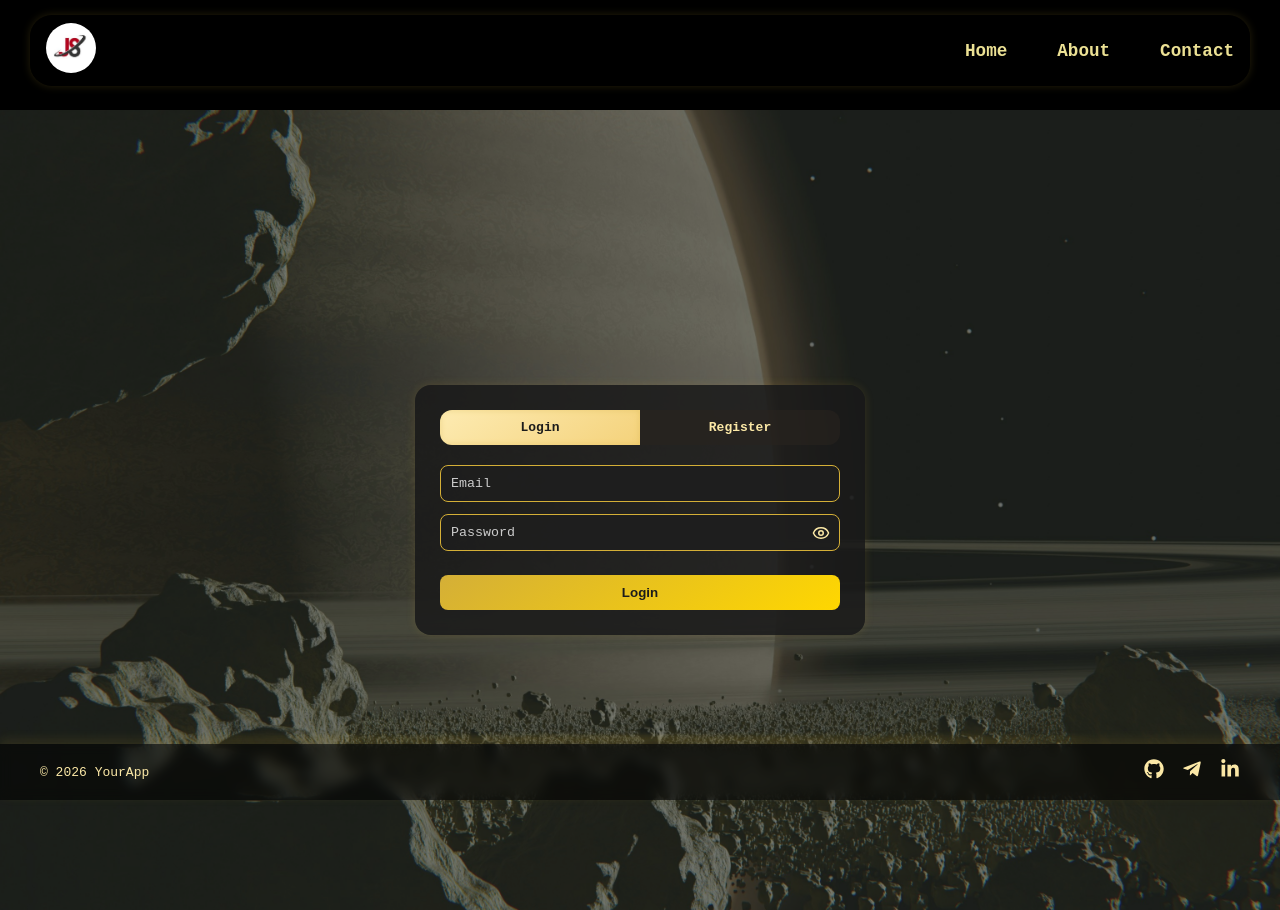
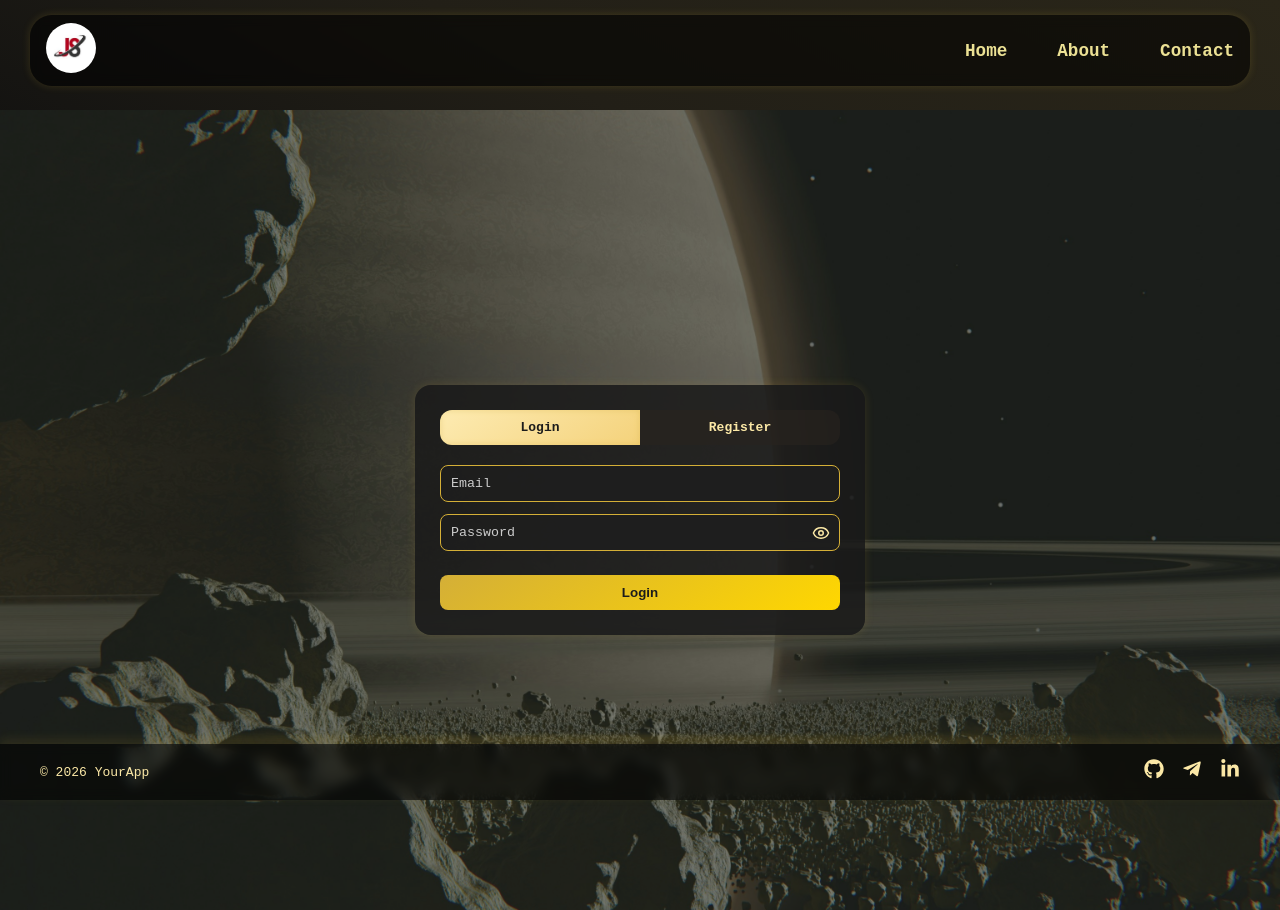
Before and after one commit to Ashot-js/Portfolio, a React (Vite) app: page /auth in a window 1280 px wide. Built offline with nearby package versions, Linux system fonts and the light colour scheme.

Commit message:
update indec.css

```diff
--- a/src/index.css
+++ b/src/index.css
@@ -5,11 +5,29 @@
   box-sizing: border-box;
 }
 
-/* Корневой элемент приложения */
 #root {
   display: flex;
+  /* Используем flexbox для вертикальной структуры приложения */
+
   flex-direction: column;
+  /* Элементы располагаются сверху вниз */
+
   min-height: 100vh;
-  font-family: 'Segoe UI', Tahoma, Geneva, Verdana, sans-serif; /* чуть красивее */
-  background-color: #000; /* дефолтный фон для всех страниц кроме Auth */
+  /* Минимальная высота — весь экран */
+
+  font-family: 'Segoe UI', Tahoma, Geneva, Verdana, sans-serif;
+  /* Основной шрифт приложения */
+
+  background: linear-gradient(
+    390deg,
+    #050505 0%,
+    #0f0f0f 40%,
+    #221f17 70%,
+    #2a2619 100%
+  );
+  /* Плавный переход фона:
+     сверху почти чёрный →
+     тёмно-серый →
+     тёплый тёмно-золотой →
+     чистый золотой внизу */
 }
```
